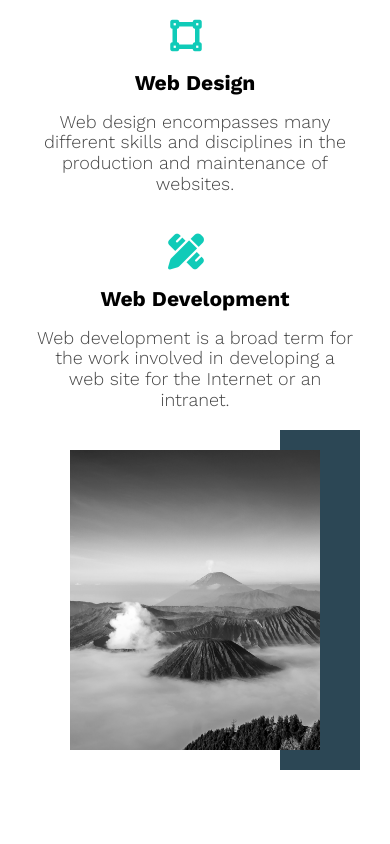
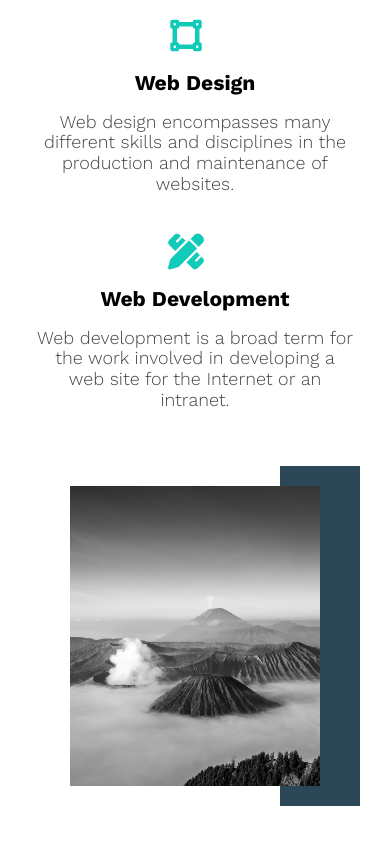
Before and after one commit to MohammedC4r/Leon, a plain HTML site: page index.html in a window 390 px wide. Shown: the part 2335-3179 px from the top of the page. Drawn offline with nearby package versions, Linux system fonts and the light colour scheme.

Commit message:
add margin befor services section image

```diff
--- a/css/scss/leon.scss
+++ b/css/scss/leon.scss
@@ -180,6 +180,9 @@
             right: -40px;
             z-index: -1;
         }
+        @media (max-width: 992px) {
+            margin-top: 2em;
+        }
     }
 }
 
```
Also changed, not shown: css/scss/leon.css, 1 other file.
